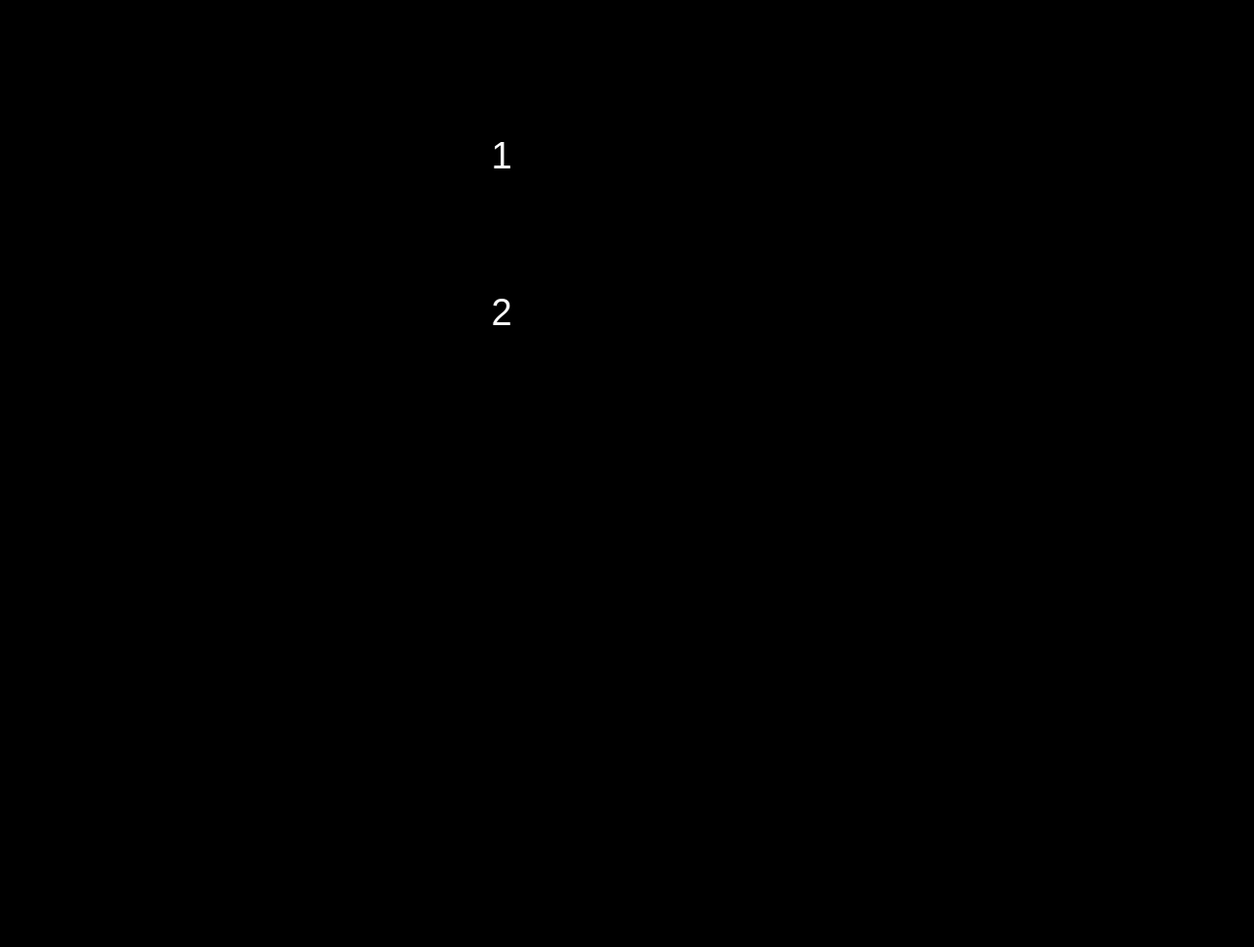
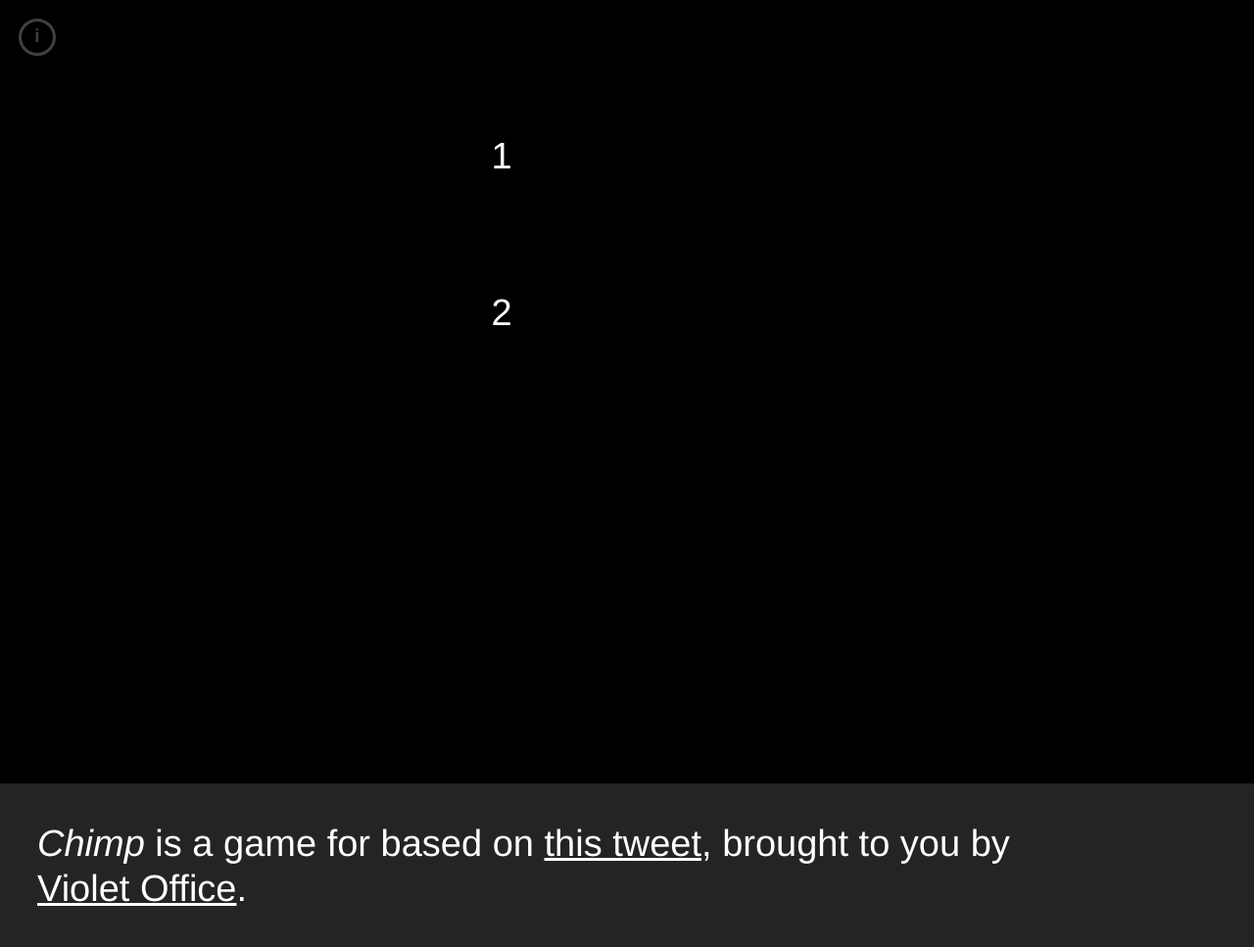
Before and after one commit to violetoffice/chimp, a plain HTML site: page index.html in a window 1280 px wide. Shown: the whole page at 98% size. Before the commit the page ends 800 px from the top, so only its background shows below. Drawn offline with Linux system fonts and the light colour scheme.

Commit message:
info footer

```diff
--- a/index.html
+++ b/index.html
@@ -9,6 +9,13 @@
 <body>
 
 <div class="gameboard"></div>
+
+<a class="info" href="#info">i</a>
+
+<footer id="info">
+  <h1>Chimp</h1> is a game for based on <a href="https://twitter.com/brianroemmele/status/1213860120058220546">this tweet</a>, brought to you by <a href="https://violetoffice.com/">Violet&nbsp;Office</a>.
+</footer>
+
 <script  src="./script.js"></script>
 
 </body>
--- a/style.css
+++ b/style.css
@@ -1,4 +1,5 @@
 @charset "UTF-8";
+
 *, *:before, *:after {
   vertical-align: baseline;
   font-weight: inherit;
@@ -12,10 +13,26 @@
 }
 
 html, body {
-  height: 100%;
-  font-family: sans-serif;
+  /*height: 100%;*/
+  font-family: "Helvetica Neue", Helvetica, sans-serif;
   font-size: 38px;
   background-color: black;
+  color: white;
+  font-weight: 400;
+}
+
+html {
+  scroll-behavior: smooth;
+  scroll-snap-type: y mandatory;
+}
+
+a{
+  color: white;
+}
+
+h1, h2, h3, p{
+  font-size: 1rem;
+  line-height: 1.25;
 }
 
 .fail {
@@ -27,6 +44,7 @@ html, body {
 }
 
 .gameboard {
+  scroll-snap-align: start;
   position: relative;
   display: -webkit-box;
   display: flex;
@@ -34,8 +52,8 @@ html, body {
           align-items: center;
   -webkit-box-pack: center;
           justify-content: center;
-  width: 100%;
-  height: 100%;
+  height: 100vh;
+  width: 100vw;
 }
 
 .number {
@@ -45,6 +63,7 @@ html, body {
           transform: translate(-50%, -50%);
   color: white;
   padding: 0.3em 0.6em;
+  /*outline: 1px solid pink;*/
 }
 
 .mask .number {
@@ -52,11 +71,46 @@ html, body {
 }
 
 .mask .number:before {
-  color: white;
-  content: "▓";
+  /*color: white;*/
+  content: "";
+  width: 100%;
+  padding-bottom: 100%;
+  height: 0;
+  background: #ededed;
+  border-radius: 50%;
   position: absolute;
+  /*border: 2px solid ;*/
   top: 50%;
   left: 50%;
   -webkit-transform: translate(-50%, -50%);
           transform: translate(-50%, -50%);
 }
+
+.info{
+  position: absolute;
+  top: 0;
+  font-size: 0.5rem;
+  margin: 0.5rem;
+  width: 1rem;
+  height: 1rem;
+  border: 3px solid white;
+  border-radius: 50%;
+  text-align: center;
+  vertical-align: center;
+  padding-top: 0.1rem;
+  text-decoration: none;
+  opacity: 0.25;
+  font-weight: 600;
+}
+
+footer h1{
+  font-style: italic;
+  display: inline-block;
+}
+
+footer{
+  scroll-snap-align: end;
+  padding: 1rem;
+  width: 100%;
+  background: #242424;
+}
```
Also changed, not shown: 1 other file.
